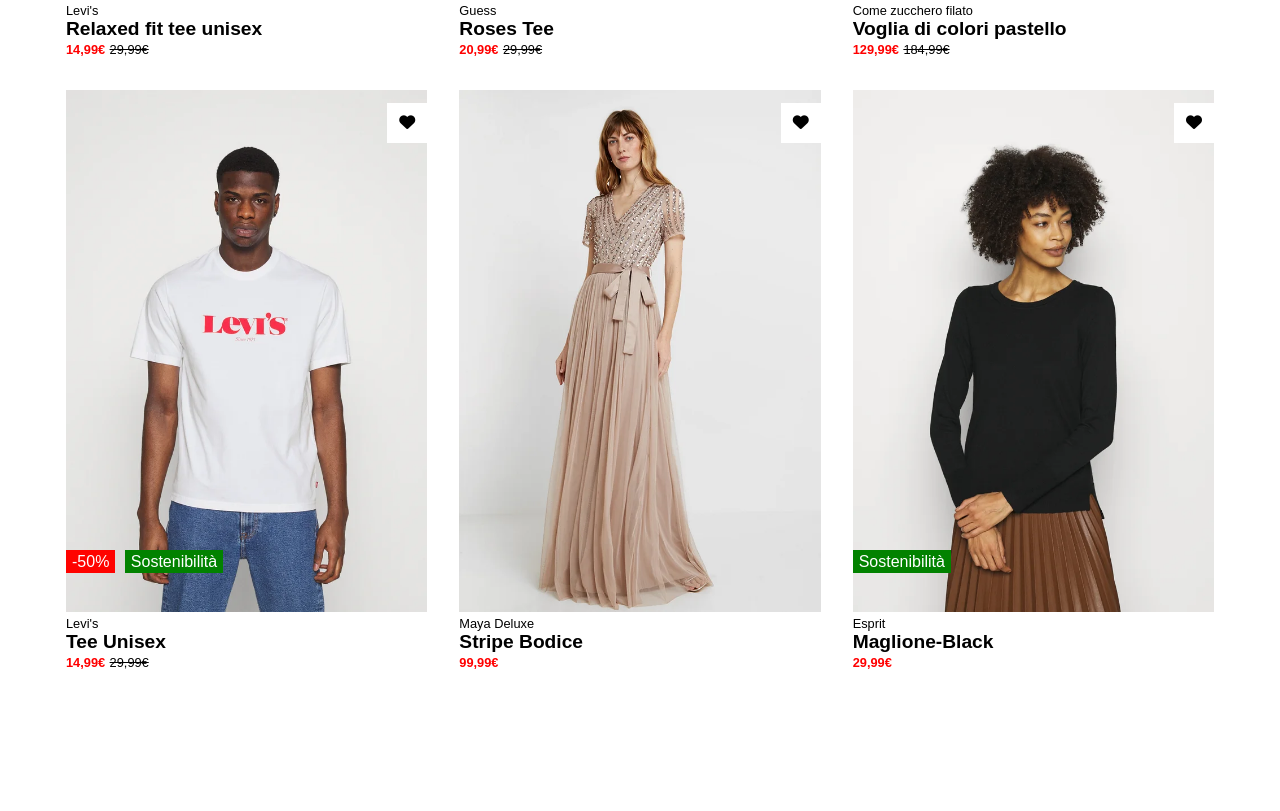
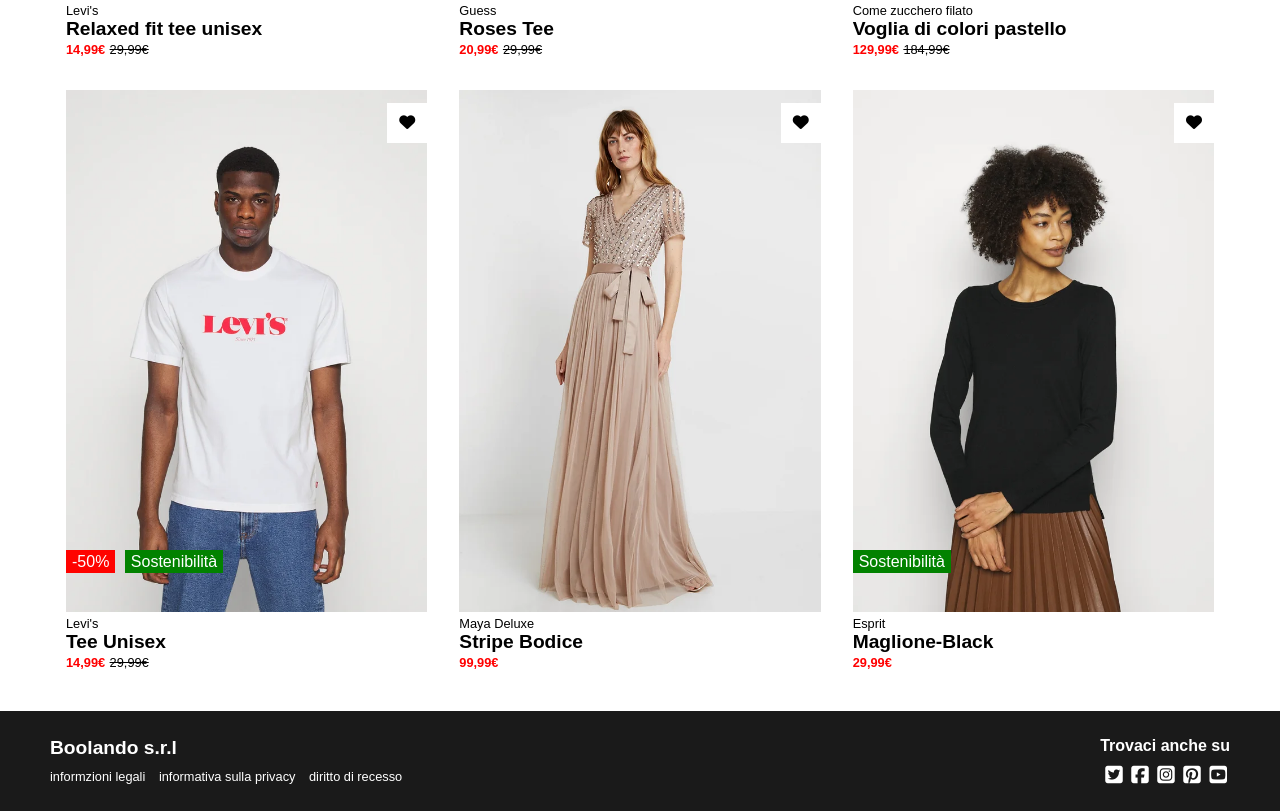
Before and after one commit to lucacipolloni/html-css-boolando, a plain HTML site: page index.html in a window 1280 px wide. Shown: the part 623-1434 px from the top of the page. Before the commit the page ends 1334 px from the top, so only its background shows below. Drawn offline with Linux system fonts and the light colour scheme.

Commit message:
add-footer

```diff
--- a/css/style.css
+++ b/css/style.css
@@ -147,3 +147,42 @@ main .container {
   font-size: 0.8rem;
   text-decoration: line-through;
 }
+
+/*FOOTER*/
+
+.page-footer {
+  background-color: #1a1a1a;
+  color: white;
+
+  font-weight: 600;
+  font-size: 0.8rem;
+}
+
+.page-footer .row {
+  align-items: center;
+  min-height: 100px;
+  justify-content: space-between;
+}
+
+.footer-links li {
+  display: inline-block;
+  margin-right: 10px;
+}
+.footer-title {
+  font-size: 1.2rem;
+  margin-top: 10px;
+}
+.footer-links {
+  padding-top: 10px;
+  font-weight: 400;
+}
+.footer-info {
+  font-size: 1rem;
+}
+.footer-icons i {
+  margin-left: 5px;
+  font-size: 20px;
+}
+.footer-icons {
+  padding-top: 10px;
+}
--- a/index.html
+++ b/index.html
@@ -191,5 +191,38 @@
         </div>
       </div>
     </main>
+
+    <footer class="page-footer">
+      <div class="container">
+        <div class="row">
+          <div class="left-footer">
+            <span class="footer-title">Boolando s.r.l</span>
+            <nav class="footer-links">
+              <ul>
+                <li>
+                  <a href="#">informzioni legali</a>
+                </li>
+                <li>
+                  <a href="#">informativa sulla privacy</a>
+                </li>
+                <li>
+                  <a href="#">diritto di recesso</a>
+                </li>
+              </ul>
+            </nav>
+          </div>
+          <div class="right-footer">
+            <span class="footer-info">Trovaci anche su</span>
+            <div class="footer-icons">
+              <i class="fa-brands fa-square-twitter"></i>
+              <i class="fa-brands fa-square-facebook"></i>
+              <i class="fa-brands fa-square-instagram"></i>
+              <i class="fa-brands fa-square-pinterest"></i>
+              <i class="fa-brands fa-square-youtube"></i>
+            </div>
+          </div>
+        </div>
+      </div>
+    </footer>
   </body>
 </html>
```
